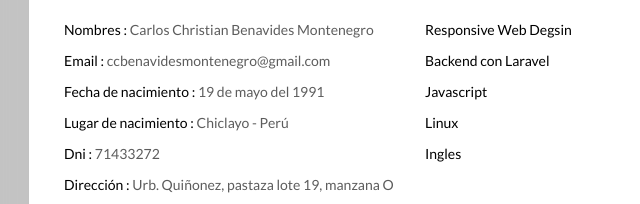
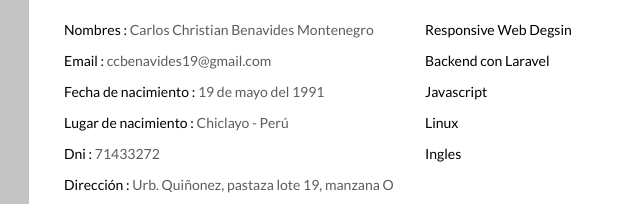
Before and after one commit to ccbenavides/curriculum, a website: page index.html in a window 1280 px wide. Shown: the part 191-395 px from the top of the page, 369-1009 px from the left. Drawn offline with nearby package versions, Linux system fonts and the light colour scheme.

Commit message:
Update index.html

```diff
--- a/index.html
+++ b/index.html
@@ -54,7 +54,7 @@
                                 </p>
                                 <p class="letter_info">
                                     <strong class="letter_black">Email : </strong>
-                                    <span class="letter_gray">ccbenavidesmontenegro@gmail.com</span>
+                                    <span class="letter_gray">ccbenavides19@gmail.com</span>
                                 </p>
                                 <p class="letter_info">
                                     <strong class="letter_black">Fecha de nacimiento : </strong>
```
